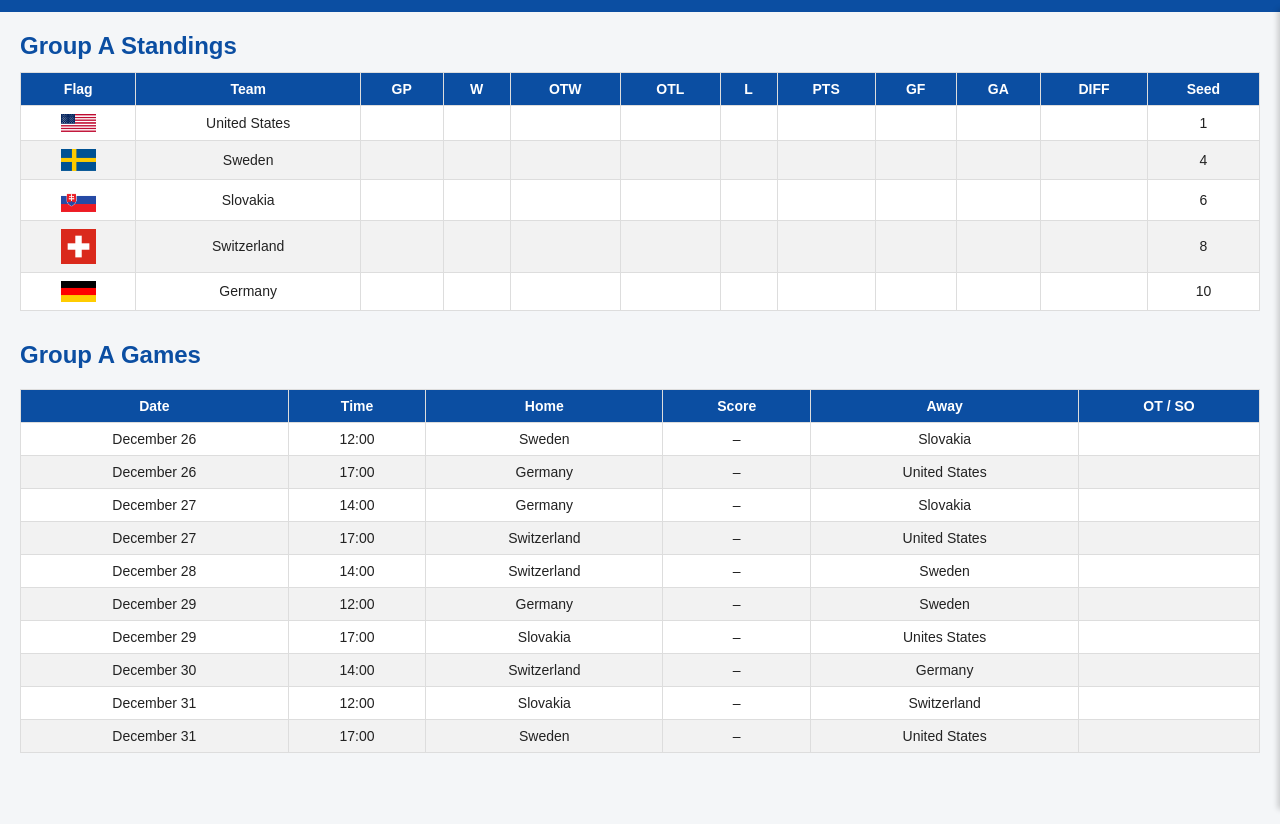
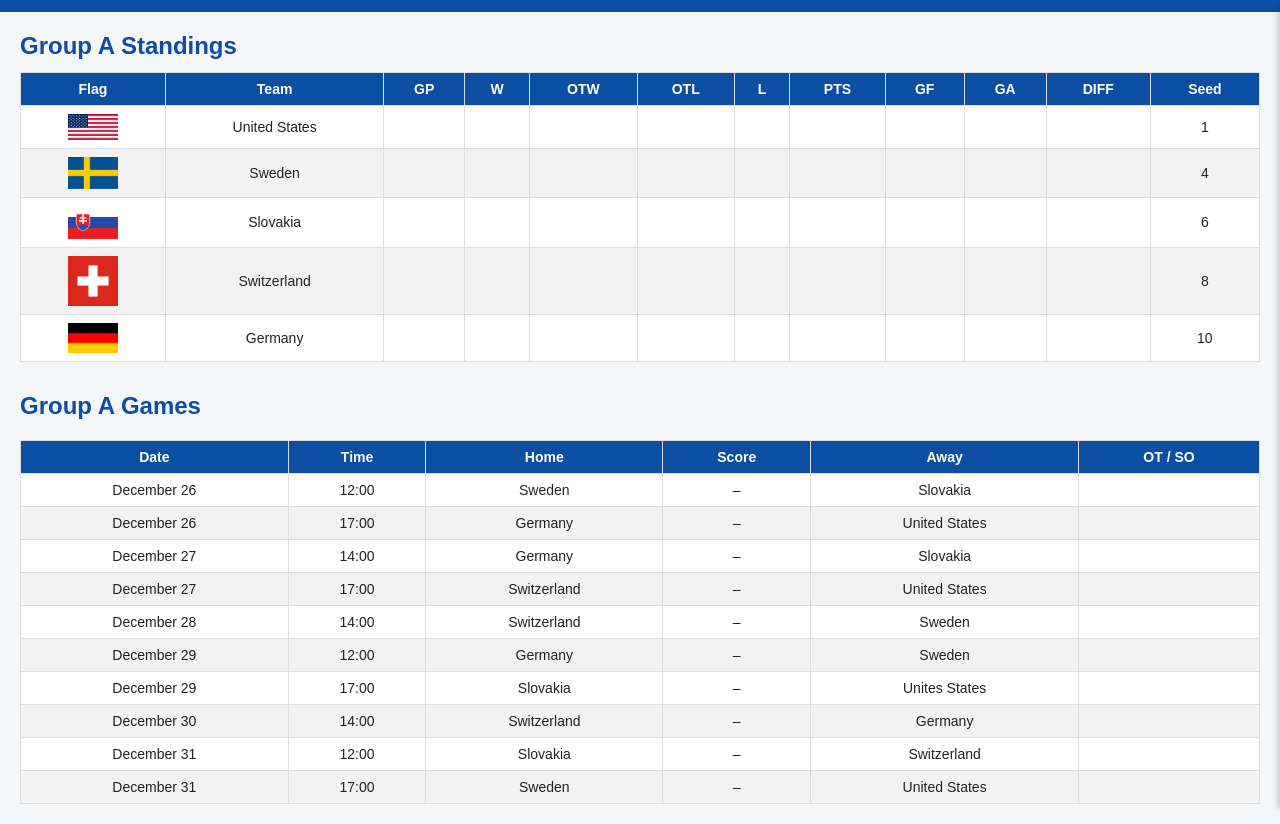
Before and after one commit to WatsonTheGreat/IIHF-Tournaments, a plain HTML site: page index.html in a window 1280 px wide. Shown: the part 51-875 px from the top of the page. Before the commit the page ends 824 px from the top, so only its background shows below. Drawn offline with Linux system fonts and the light colour scheme.

Commit message:
Update style.css

```diff
--- a/css/style.css
+++ b/css/style.css
@@ -175,7 +175,7 @@ main h2 {
     -webkit-overflow-scrolling: touch; /* smooth scrolling on iPhone */
 }
 .standings .flag {
-    width: 35px;      /* smaller size for better fit */
+    width: 50px;      /* smaller size for better fit */
     height: auto;     /* maintain aspect ratio */
     display: block;
     margin: 0 auto;   /* center the flag in the cell */
```
